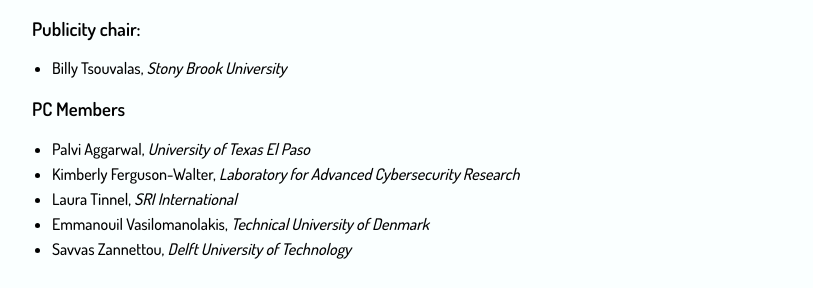
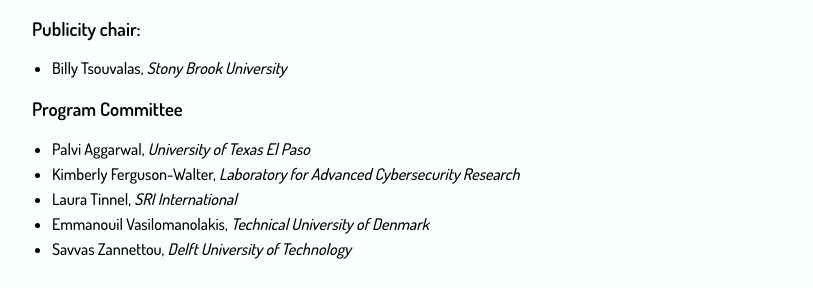
Before and after one commit to BillyPragSec/billypragsec.github.io, a Jekyll site: the page built from index.md, in a window 1280 px wide and 900 px high, scrolled down 2441 px. Shown: the part 601-889 px from the top of the window, without its empty margins (233-1046 px from the left). Built offline with Jekyll 4.4.1, drawn with Linux system fonts in a browser that asks for light colours; our own code applies the rules of GitHub Pages for plain Markdown files.

Commit message:
Changed PC to Program Committee

```diff
--- a/index.md
+++ b/index.md
@@ -139,7 +139,7 @@ Following notification to authors, more information will be provided regarding s
 ### Publicity chair:
 * Billy Tsouvalas, _Stony Brook University_
 
-### PC Members
+### Program Committee
 * Palvi Aggarwal, _University of Texas El Paso_
 * Kimberly Ferguson-Walter, _Laboratory for Advanced Cybersecurity Research_
 * Laura Tinnel, _SRI International_
```
